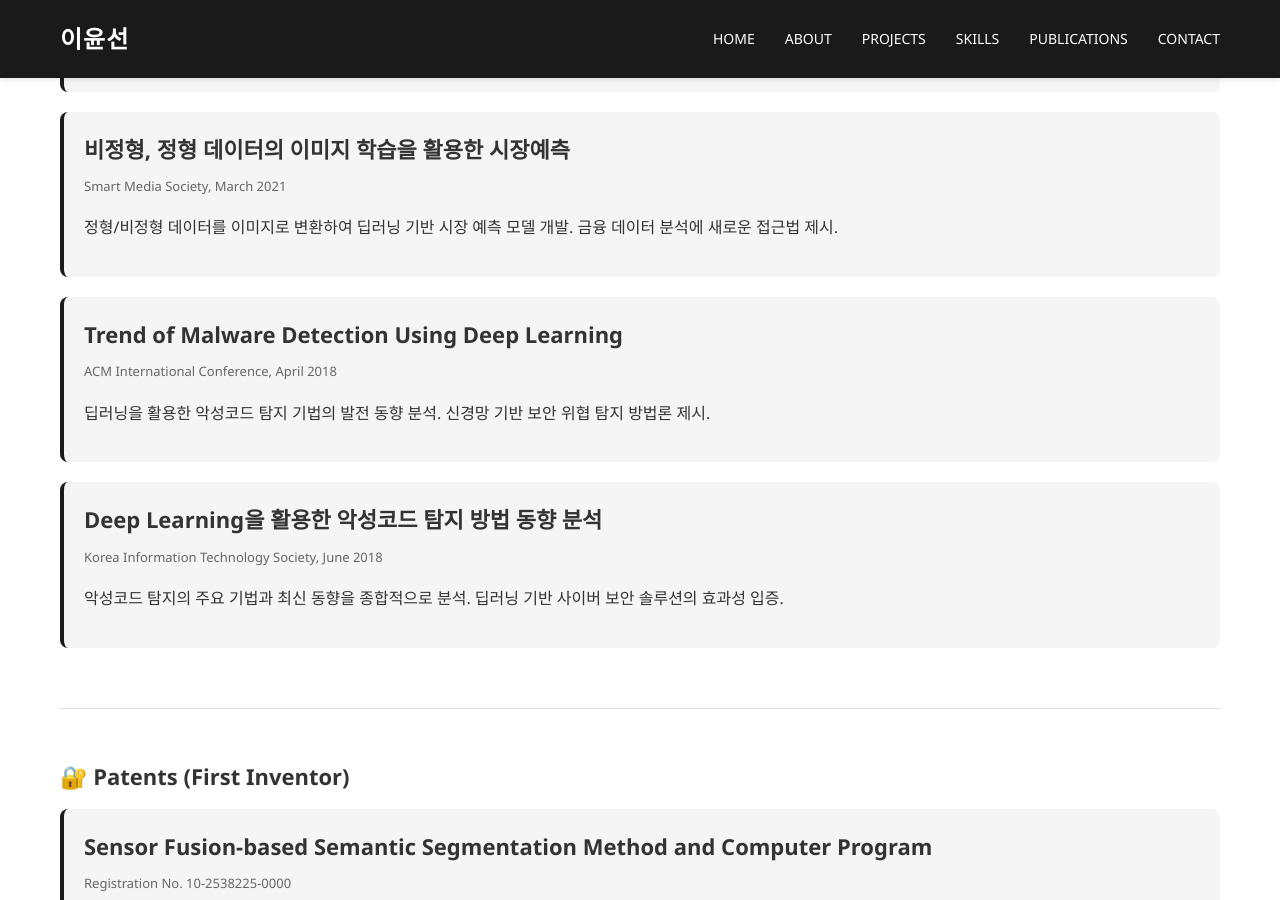
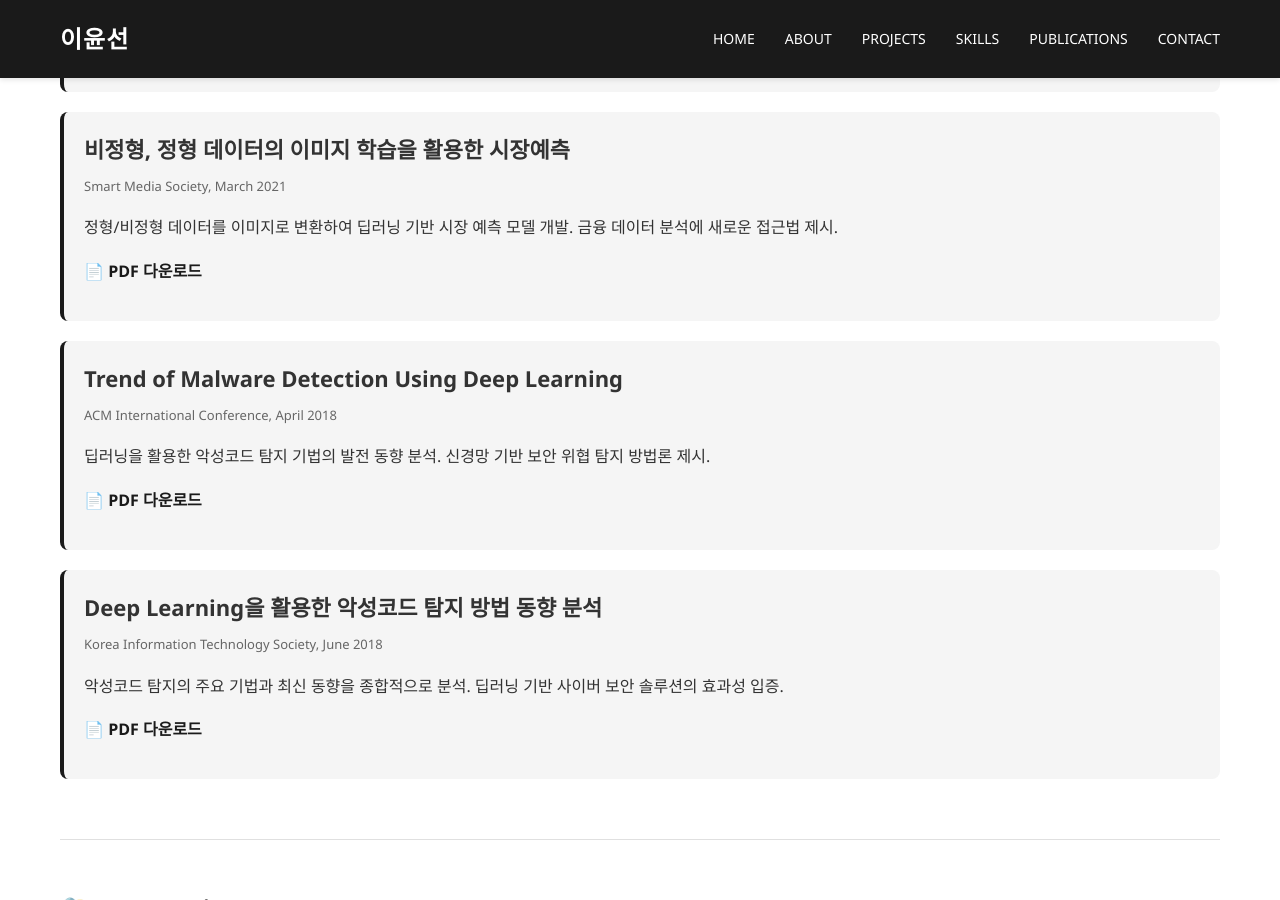
Before and after one commit to ckc5800/ckc5800.github.io, a Jekyll site: the page built from publications.html, in a window 1280 px wide and 900 px high, scrolled down 874 px. Built offline with Jekyll 4.4.1, drawn with Linux system fonts in a browser that asks for light colours.

Commit message:
Add 3 academic papers with PDF download links

```diff
--- a/publications.html
+++ b/publications.html
@@ -36,18 +36,21 @@ title: Publications & Patents
         <h3>비정형, 정형 데이터의 이미지 학습을 활용한 시장예측</h3>
         <p class="meta">Smart Media Society, March 2021</p>
         <p>정형/비정형 데이터를 이미지로 변환하여 딥러닝 기반 시장 예측 모델 개발. 금융 데이터 분석에 새로운 접근법 제시.</p>
+        <p style="margin-top: 10px;"><a href="/assets/papers/비정형, 정형 데이터의 이미지 학습을 활용한 시장예측.pdf" target="_blank" style="color: #1a1a1a; text-decoration: none; font-weight: 600;">📄 PDF 다운로드</a></p>
     </div>
 
     <div class="publication-item">
         <h3>Trend of Malware Detection Using Deep Learning</h3>
         <p class="meta">ACM International Conference, April 2018</p>
         <p>딥러닝을 활용한 악성코드 탐지 기법의 발전 동향 분석. 신경망 기반 보안 위협 탐지 방법론 제시.</p>
+        <p style="margin-top: 10px;"><a href="/assets/papers/Trend of Malware Detection Using Deep Learning .pdf" target="_blank" style="color: #1a1a1a; text-decoration: none; font-weight: 600;">📄 PDF 다운로드</a></p>
     </div>
 
     <div class="publication-item">
         <h3>Deep Learning을 활용한 악성코드 탐지 방법 동향 분석</h3>
         <p class="meta">Korea Information Technology Society, June 2018</p>
         <p>악성코드 탐지의 주요 기법과 최신 동향을 종합적으로 분석. 딥러닝 기반 사이버 보안 솔루션의 효과성 입증.</p>
+        <p style="margin-top: 10px;"><a href="/assets/papers/Deep Learning을 활용한 악성코드 탐지 방법 동향 분석.pdf" target="_blank" style="color: #1a1a1a; text-decoration: none; font-weight: 600;">📄 PDF 다운로드</a></p>
     </div>
 </section>
 
```
Also changed, not shown: 3 other files.
